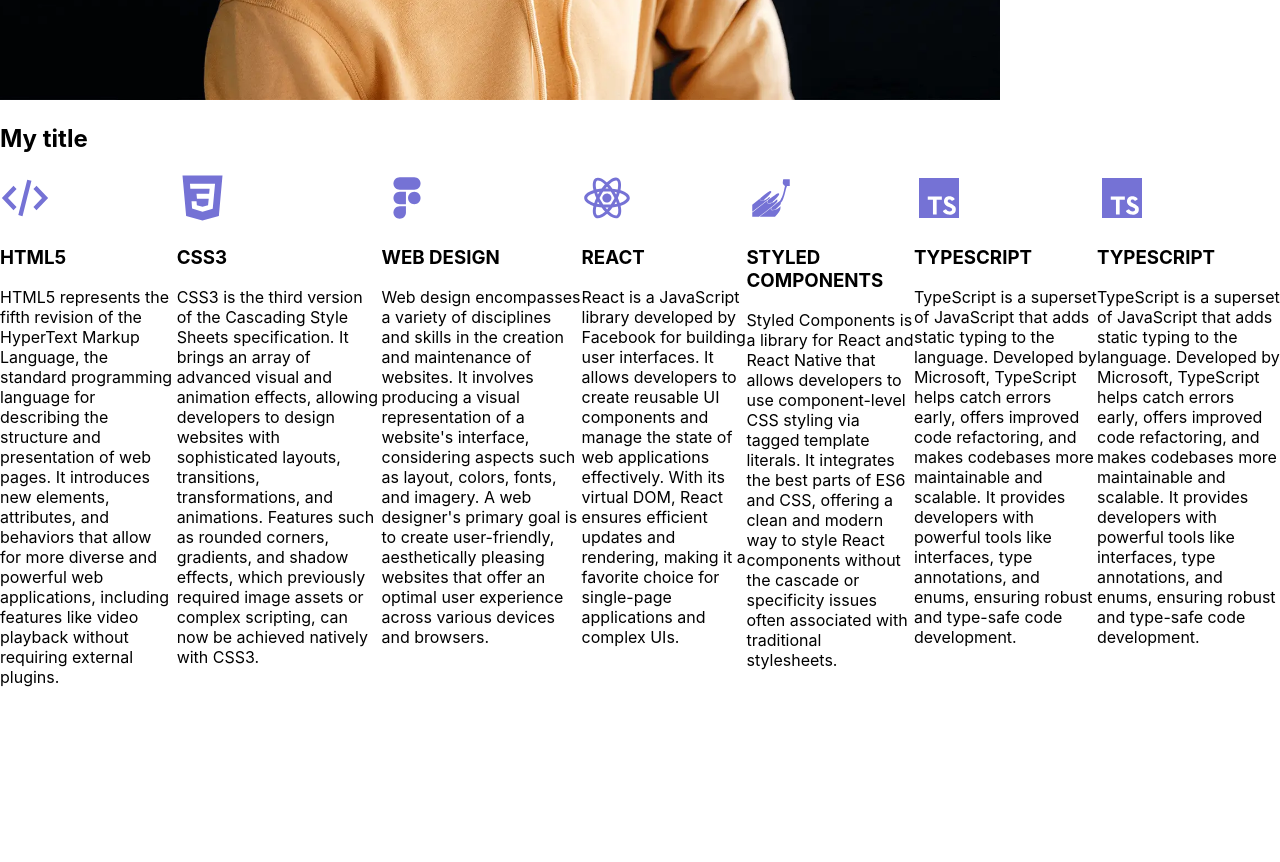
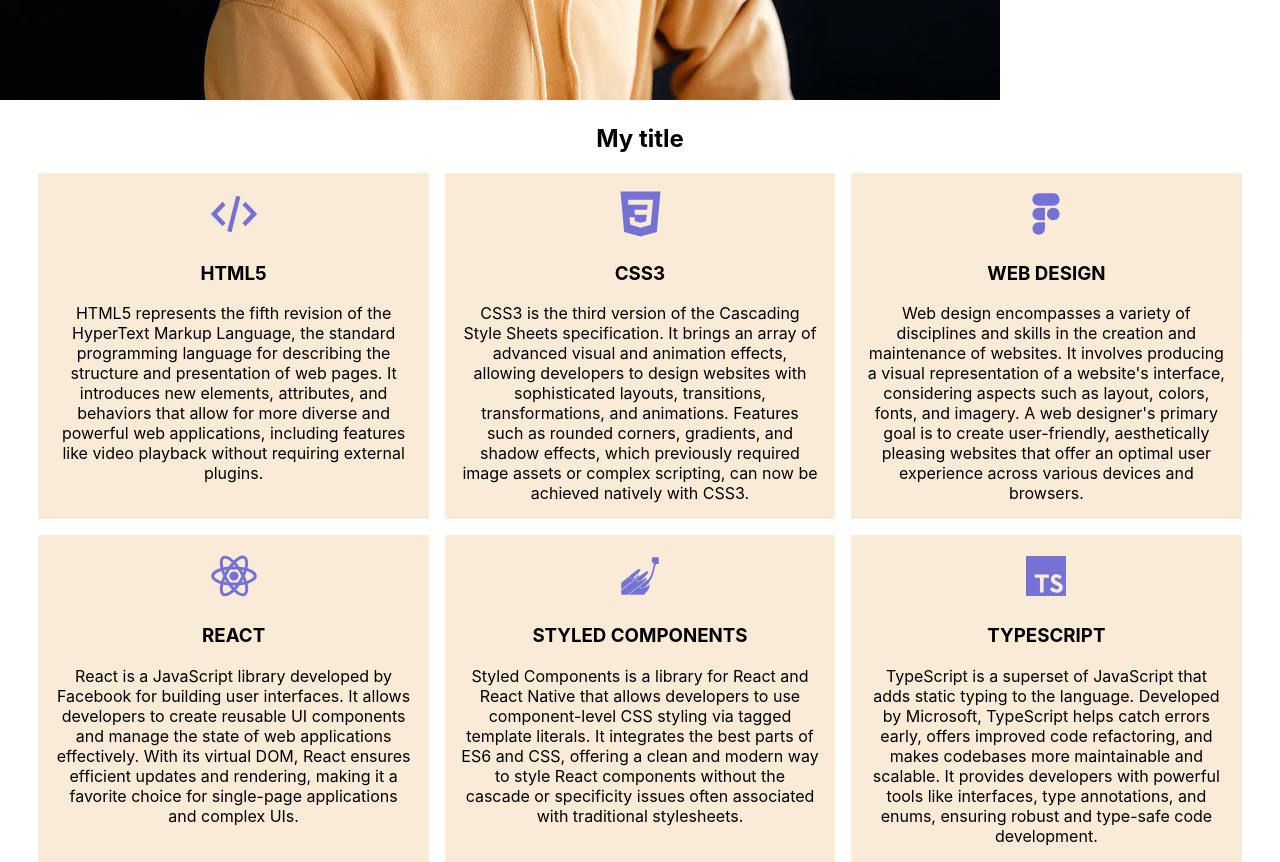
Before and after one commit to Olegrij/portfolio-incubator, a React app: page / in a window 1280 px wide. Shown: the part 660-1522 px from the top of the page. Before the commit the page ends 1347 px from the top, so only its background shows below. Built offline with nearby package versions, Linux system fonts and the light colour scheme.

Commit message:
Skills done

```diff
--- a/src/components/FlexWrapper.tsx
+++ b/src/components/FlexWrapper.tsx
@@ -6,6 +6,7 @@ type FlexWrapperPropsType = {
     justify?: string
     align?: string
     wrap?: string
+    gap?: string
 }
 
 export const FlexWrapper = styled.div<FlexWrapperPropsType>`
@@ -14,4 +15,5 @@ export const FlexWrapper = styled.div<FlexWrapperPropsType>`
   justify-content: ${props => props.justify || "flex-start"};
   align-items: ${props => props.align || "stretch"};
   flex-wrap: ${props => props.wrap || "nowrap"};
+  gap: ${props => props.gap || "0px"};
 `
--- a/src/components/SectionTitle.tsx
+++ b/src/components/SectionTitle.tsx
@@ -1,5 +1,5 @@
 import styled from "styled-components";
 
 export const SectionTitle = styled.h2`
-
+  text-align: center;
 `
--- a/src/layout/sections/skills/Skills.tsx
+++ b/src/layout/sections/skills/Skills.tsx
@@ -1,7 +1,6 @@
 import React from 'react';
 import styled from "styled-components";
 import {FlexWrapper} from "../../../components/FlexWrapper";
-import {Icon} from "../../../components/icon/Icon";
 import {SectionTitle} from "../../../components/SectionTitle";
 import {Skill} from "./skill/Skill";
 
@@ -9,14 +8,25 @@ export const Skills = () => {
     return (
         <StyledSkills>
             <SectionTitle>My title</SectionTitle>
-            <FlexWrapper>
-                <Skill iconId={"code"} title={"HTML5"} description={"HTML5 represents the fifth revision of the HyperText Markup Language, the standard programming language for describing the structure and presentation of web pages. It introduces new elements, attributes, and behaviors that allow for more diverse and powerful web applications, including features like video playback without requiring external plugins."}/>
-                <Skill iconId={"css"} title={"CSS3"} description={"CSS3 is the third version of the Cascading Style Sheets specification. It brings an array of advanced visual and animation effects, allowing developers to design websites with sophisticated layouts, transitions, transformations, and animations. Features such as rounded corners, gradients, and shadow effects, which previously required image assets or complex scripting, can now be achieved natively with CSS3."}/>
-                <Skill iconId={"figma"} title={"WEB DESIGN"} description={"Web design encompasses a variety of disciplines and skills in the creation and maintenance of websites. It involves producing a visual representation of a website's interface, considering aspects such as layout, colors, fonts, and imagery. A web designer's primary goal is to create user-friendly, aesthetically pleasing websites that offer an optimal user experience across various devices and browsers."}/>
-                <Skill iconId={"react"} title={"REACT"} description={"React is a JavaScript library developed by Facebook for building user interfaces. It allows developers to create reusable UI components and manage the state of web applications effectively. With its virtual DOM, React ensures efficient updates and rendering, making it a favorite choice for single-page applications and complex UIs."}/>
-                <Skill iconId={"styledComp"} title={"STYLED COMPONENTS"} description={"Styled Components is a library for React and React Native that allows developers to use component-level CSS styling via tagged template literals. It integrates the best parts of ES6 and CSS, offering a clean and modern way to style React components without the cascade or specificity issues often associated with traditional stylesheets."}/>
-                <Skill iconId={"typescript"} title={"TYPESCRIPT"} description={"TypeScript is a superset of JavaScript that adds static typing to the language. Developed by Microsoft, TypeScript helps catch errors early, offers improved code refactoring, and makes codebases more maintainable and scalable. It provides developers with powerful tools like interfaces, type annotations, and enums, ensuring robust and type-safe code development."}/>
-                <Skill iconId={"typescript"} title={"TYPESCRIPT"} description={"TypeScript is a superset of JavaScript that adds static typing to the language. Developed by Microsoft, TypeScript helps catch errors early, offers improved code refactoring, and makes codebases more maintainable and scalable. It provides developers with powerful tools like interfaces, type annotations, and enums, ensuring robust and type-safe code development."}/>
+            <FlexWrapper wrap={"wrap"} gap={"1rem"} justify={"center"}>
+                <Skill iconId={"code"}
+                       title={"HTML5"}
+                       description={"HTML5 represents the fifth revision of the HyperText Markup Language, the standard programming language for describing the structure and presentation of web pages. It introduces new elements, attributes, and behaviors that allow for more diverse and powerful web applications, including features like video playback without requiring external plugins."}/>
+                <Skill iconId={"css"}
+                       title={"CSS3"}
+                       description={"CSS3 is the third version of the Cascading Style Sheets specification. It brings an array of advanced visual and animation effects, allowing developers to design websites with sophisticated layouts, transitions, transformations, and animations. Features such as rounded corners, gradients, and shadow effects, which previously required image assets or complex scripting, can now be achieved natively with CSS3."}/>
+                <Skill iconId={"figma"}
+                       title={"WEB DESIGN"}
+                       description={"Web design encompasses a variety of disciplines and skills in the creation and maintenance of websites. It involves producing a visual representation of a website's interface, considering aspects such as layout, colors, fonts, and imagery. A web designer's primary goal is to create user-friendly, aesthetically pleasing websites that offer an optimal user experience across various devices and browsers."}/>
+                <Skill iconId={"react"}
+                       title={"REACT"}
+                       description={"React is a JavaScript library developed by Facebook for building user interfaces. It allows developers to create reusable UI components and manage the state of web applications effectively. With its virtual DOM, React ensures efficient updates and rendering, making it a favorite choice for single-page applications and complex UIs."}/>
+                <Skill iconId={"styledComp"}
+                       title={"STYLED COMPONENTS"}
+                       description={"Styled Components is a library for React and React Native that allows developers to use component-level CSS styling via tagged template literals. It integrates the best parts of ES6 and CSS, offering a clean and modern way to style React components without the cascade or specificity issues often associated with traditional stylesheets."}/>
+                <Skill iconId={"typescript"}
+                       title={"TYPESCRIPT"}
+                       description={"TypeScript is a superset of JavaScript that adds static typing to the language. Developed by Microsoft, TypeScript helps catch errors early, offers improved code refactoring, and makes codebases more maintainable and scalable. It provides developers with powerful tools like interfaces, type annotations, and enums, ensuring robust and type-safe code development."}/>
             </FlexWrapper>
         </StyledSkills>
     );
--- a/src/layout/sections/skills/skill/Skill.tsx
+++ b/src/layout/sections/skills/skill/Skill.tsx
@@ -18,7 +18,10 @@ export const Skill = (props: SkillPropsType) => {
 };
 
 const StyledSkill = styled.div`
-
+  width: 28%;
+  text-align: center;
+  background-color: antiquewhite;
+  padding: 1rem;
 `
 
 const SkillTitle = styled.h3`
```
